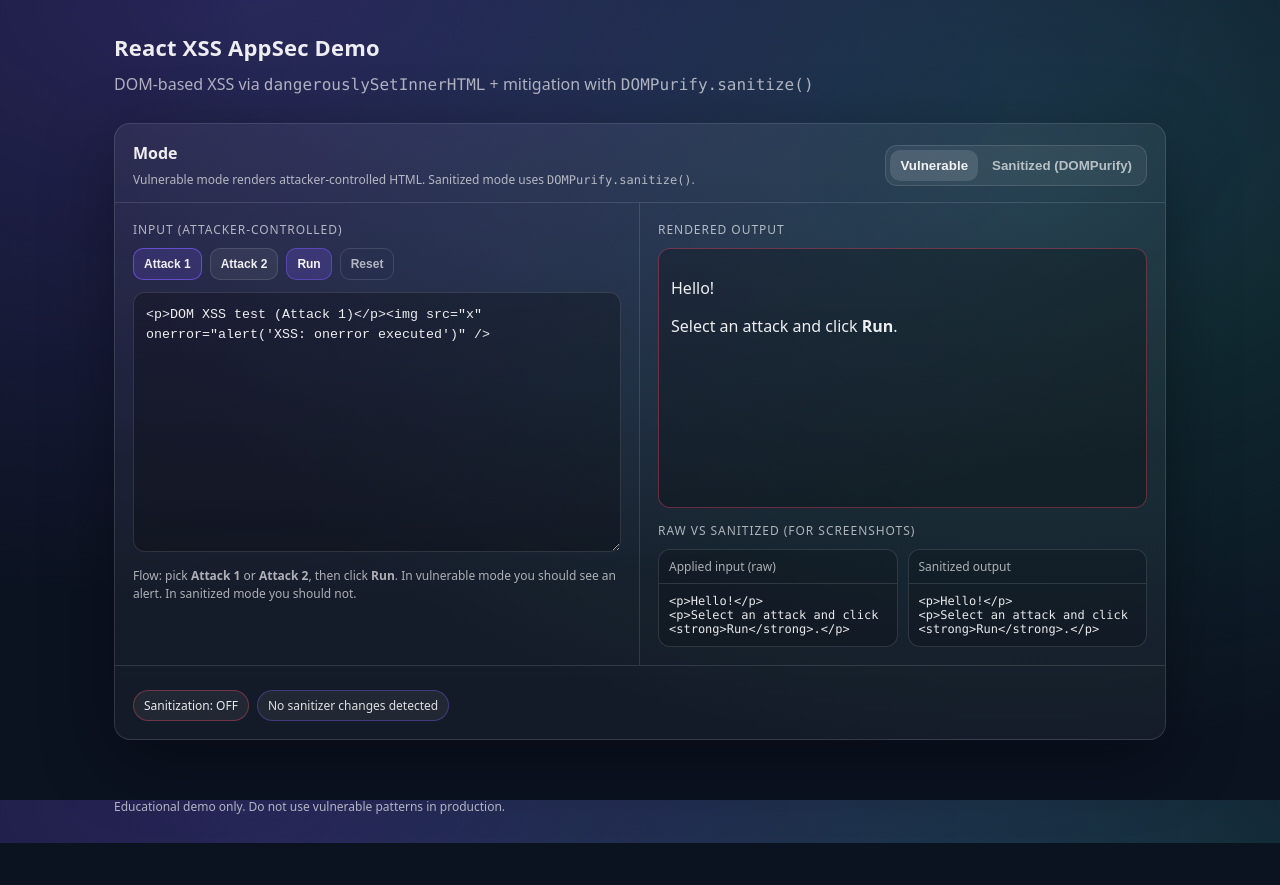
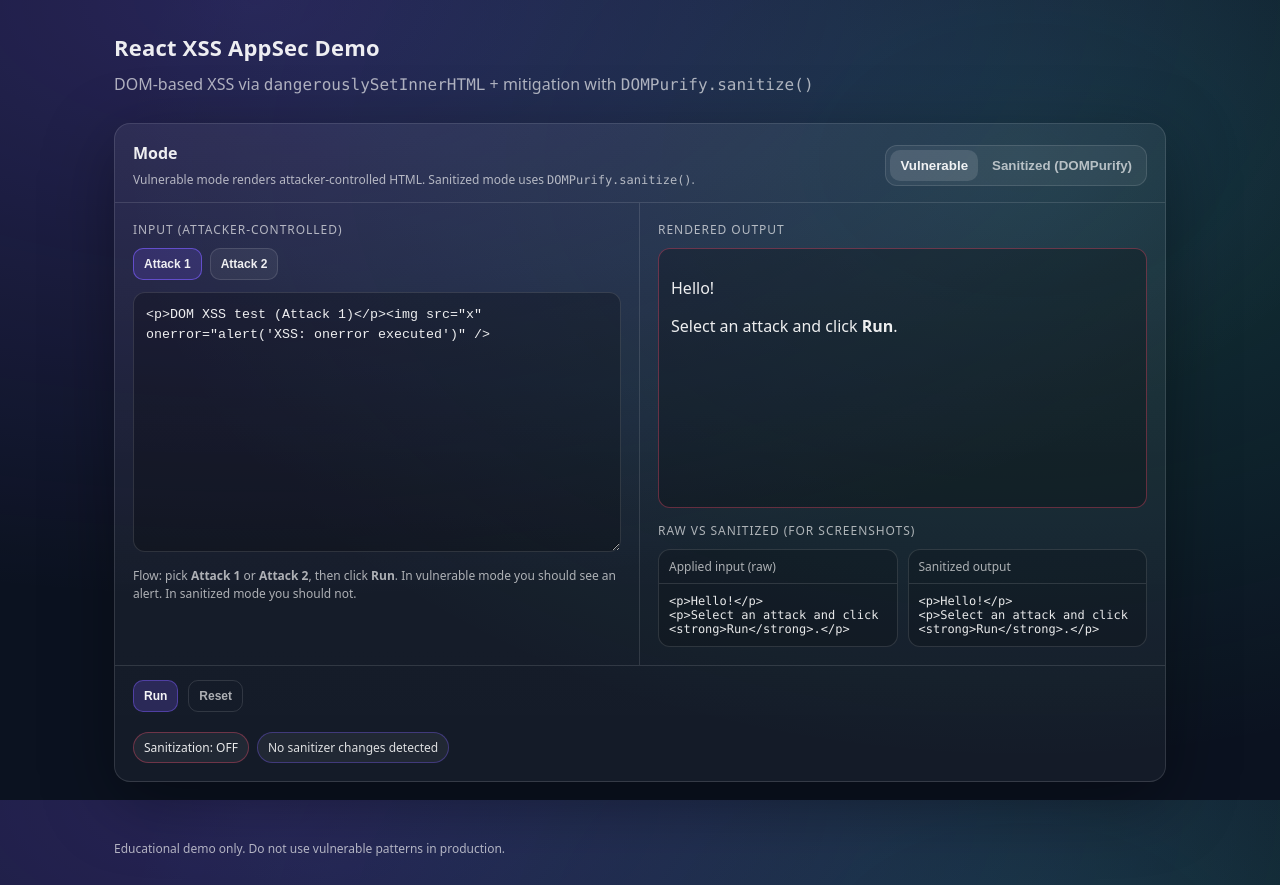
Before and after one commit to NatFreelance/react-xss-appsec-demo, a React (Vite) app: page / in a window 1280 px wide. Before the commit the page ends 843 px from the top, so only its background shows below. Built offline with nearby package versions, Linux system fonts and the light colour scheme.

Commit message:
fix: better demonstration attack 2

```diff
--- a/src/components/XssDemo.jsx
+++ b/src/components/XssDemo.jsx
@@ -13,9 +13,9 @@ const ATTACK_1 = {
 
 const ATTACK_2 = {
   id: 'attack2',
-  label: 'Attack 2: <svg onload>',
-  payload: `<p>DOM XSS test (Attack 2)</p><svg xmlns="http://www.w3.org/2000/svg" onload="alert('XSS: onload executed')"></svg>`,
-  expected: `Expected behavior (Vulnerable): an alert should pop up ("XSS: onload executed"). This indicates attacker-controlled JS execution in the browser (DOM XSS).`,
+  label: 'Attack 2: <input autofocus onfocus>',
+  payload: `<p>DOM XSS test (Attack 2)</p><input autofocus onfocus="alert('XSS: onfocus executed')" />`,
+  expected: `Expected behavior (Vulnerable): an alert should pop up ("XSS: onfocus executed"). This indicates attacker-controlled JS execution in the browser (DOM XSS).`,
 }
 
 export function XssDemo() {
@@ -41,6 +41,8 @@ export function XssDemo() {
       removed.push('Removed inline event handler (onerror)')
     if (/\sonload\s*=/i.test(appliedInput) && !/\sonload\s*=/i.test(sanitizedHtml))
       removed.push('Removed inline event handler (onload)')
+    if (/\sonfocus\s*=/i.test(appliedInput) && !/\sonfocus\s*=/i.test(sanitizedHtml))
+      removed.push('Removed inline event handler (onfocus)')
     if (/javascript:/i.test(appliedInput) && !/javascript:/i.test(sanitizedHtml))
       removed.push('Removed javascript: URL')
     if (removed.length === 0) removed.push('Sanitized output differs from input')
@@ -115,27 +117,9 @@ export function XssDemo() {
               type="button"
               className={selectedAttackId === ATTACK_2.id ? 'btn btnSelected' : 'btn'}
               onClick={() => selectAttack(ATTACK_2.id)}
-              title="Uses <svg onload> which reliably executes in vulnerable mode"
+              title="Uses <input autofocus onfocus> which reliably executes in vulnerable mode"
             >
               Attack 2
-            </button>
-            <button
-              type="button"
-              className="btn btnPrimary"
-              onClick={run}
-              title="Apply input and render (Run)"
-            >
-              Run
-            </button>
-            <button
-              type="button"
-              className="btn btnGhost"
-              onClick={() => {
-                selectAttack(ATTACK_1.id)
-                setAppliedInput(DEFAULT_INPUT)
-              }}
-            >
-              Reset
             </button>
           </div>
           <textarea
@@ -172,6 +156,22 @@ export function XssDemo() {
       </div>
 
       <div className="cardFooter">
+        <div className="actionBar">
+          <button type="button" className="btn btnPrimary" onClick={run} title="Apply input and render (Run)">
+            Run
+          </button>
+          <button
+            type="button"
+            className="btn btnGhost"
+            onClick={() => {
+              selectAttack(ATTACK_1.id)
+              setAppliedInput(DEFAULT_INPUT)
+            }}
+          >
+            Reset
+          </button>
+        </div>
+
         <div className="statusRow">
           <span className={mode === 'sanitized' ? 'badge badgeOk' : 'badge badgeDanger'}>
             Sanitization: {mode === 'sanitized' ? 'ON' : 'OFF'}
--- a/src/styles.css
+++ b/src/styles.css
@@ -112,6 +112,14 @@ pre {
 .cardFooter {
   padding: 14px 18px 18px;
   border-top: 1px solid var(--border);
+}
+
+.actionBar {
+  display: flex;
+  gap: 10px;
+  align-items: center;
+  justify-content: flex-start;
+  padding-bottom: 10px;
 }
 
 .statusRow {
```
